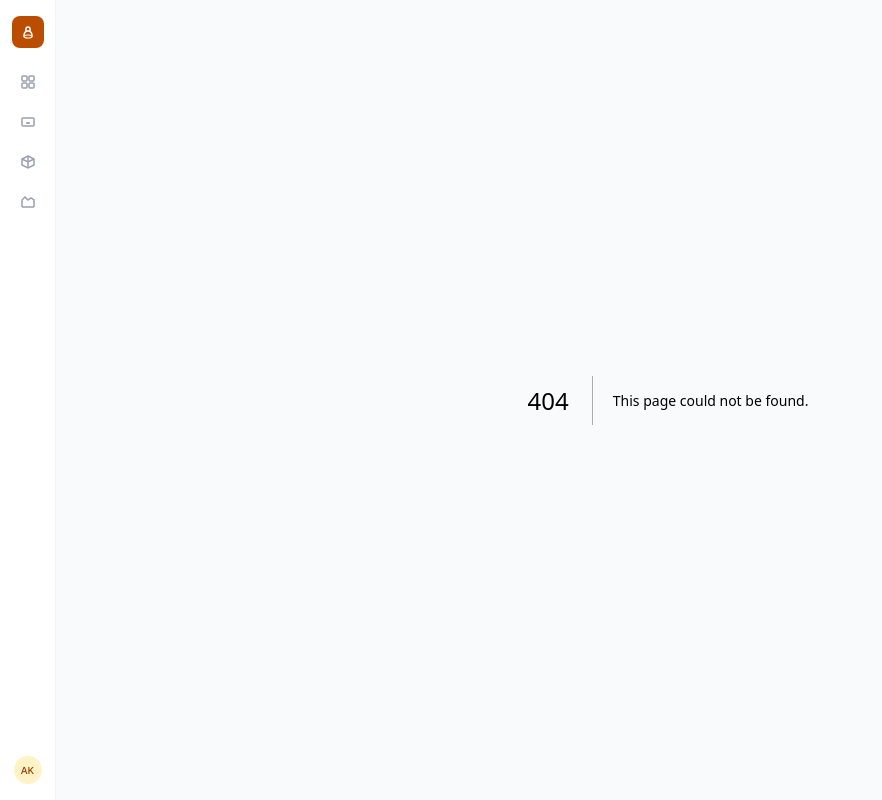
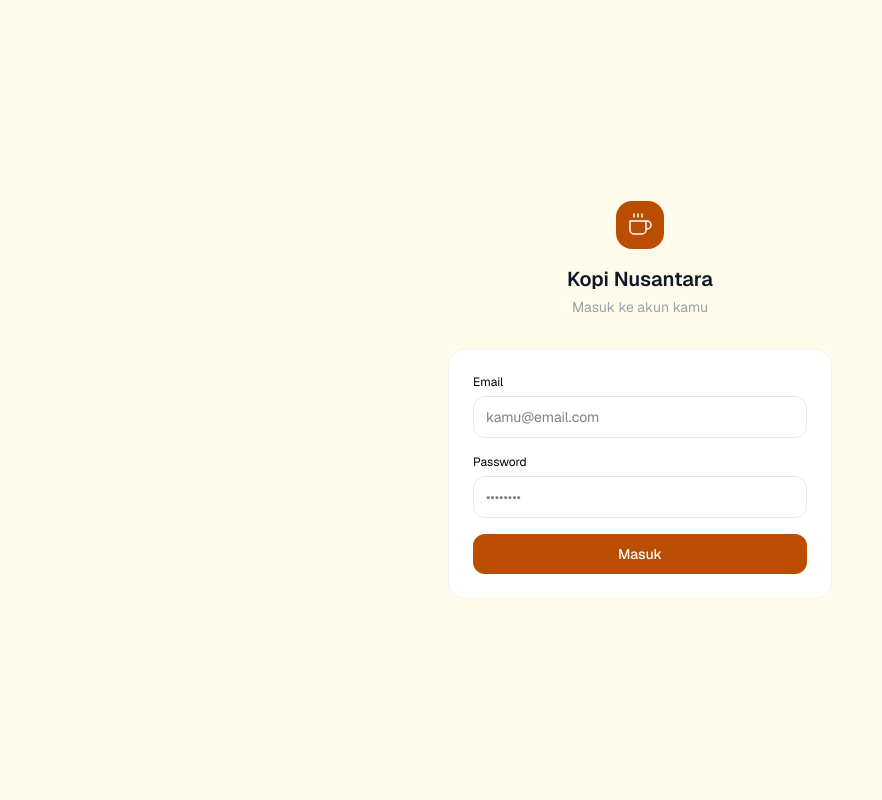
Before and after one commit to dzaky-almer/kasirku, a Next.js app: page /login in a window 1280 px wide. Before the commit this address had no page. Shown: the whole page, without its empty margins (0-882 px from the left). Built offline with nearby package versions, Linux system fonts and the light colour scheme.

Commit message:
fiturlogin

```diff
--- a/app/api/auth/login/route.ts
+++ b/app/api/auth/login/route.ts
@@ -13,8 +13,11 @@ export async function POST(req: Request) {
     );
   }
 
-  // Cek user ada
-  const user = await prisma.user.findUnique({ where: { email } });
+  const user = await prisma.user.findUnique({
+    where: { email },
+    include: { stores: true }, // ← TAMBAHKAN
+  });
+
   if (!user) {
     return NextResponse.json(
       { error: "Email atau password salah" },
@@ -22,7 +25,6 @@ export async function POST(req: Request) {
     );
   }
 
-  // Verifikasi password
   const valid = await bcrypt.compare(password, user.password);
   if (!valid) {
     return NextResponse.json(
@@ -34,5 +36,6 @@ export async function POST(req: Request) {
   return NextResponse.json({
     id: user.id,
     email: user.email,
+    storeId: user.stores[0]?.id ?? null, // ← TAMBAHKAN
   });
 }
--- /dev/null
+++ b/app/login/page.tsx
@@ -0,0 +1,93 @@
+"use client";
+
+import { useState } from "react";
+import { signIn } from "next-auth/react";
+import { useRouter } from "next/navigation";
+
+export default function LoginPage() {
+  const router = useRouter();
+  const [email, setEmail] = useState("");
+  const [password, setPassword] = useState("");
+  const [error, setError] = useState("");
+  const [loading, setLoading] = useState(false);
+
+  async function handleLogin(e: React.FormEvent) {
+    e.preventDefault();
+    setError("");
+    setLoading(true);
+
+    const res = await signIn("credentials", {
+      email,
+      password,
+      redirect: false,
+    });
+
+    setLoading(false);
+
+    if (res?.error) {
+      setError("Email atau password salah.");
+    } else {
+      router.push("/dashboard");
+    }
+  }
+
+  return (
+    <div className="min-h-screen bg-amber-50 flex items-center justify-center px-4">
+      <div className="w-full max-w-sm">
+        {/* Logo */}
+        <div className="text-center mb-8">
+          <div className="w-12 h-12 bg-amber-700 rounded-2xl flex items-center justify-center mx-auto mb-4">
+            <svg viewBox="0 0 24 24" className="w-6 h-6 text-white" fill="none" strokeWidth={1.5}>
+              <path d="M18 8h1a4 4 0 010 8h-1M2 8h16v9a4 4 0 01-4 4H6a4 4 0 01-4-4V8zM6 1v3M10 1v3M14 1v3" stroke="currentColor" strokeLinecap="round" strokeLinejoin="round" />
+            </svg>
+          </div>
+          <h1 className="text-xl font-semibold text-gray-900">Kopi Nusantara</h1>
+          <p className="text-sm text-gray-400 mt-1">Masuk ke akun kamu</p>
+        </div>
+
+        {/* Form */}
+        <div className="bg-white rounded-2xl border border-gray-100 p-6 text-black">
+          <form onSubmit={handleLogin} className="space-y-4">
+            <div>
+              <label className="text-xs text-black mb-1.5 block">Email</label>
+              <input
+                type="email"
+                value={email}
+                onChange={(e) => setEmail(e.target.value)}
+                placeholder="kamu@email.com"
+                required
+                className="w-full px-3 py-2.5 text-sm border border-gray-200 rounded-xl outline-none focus:border-amber-400 transition-colors"
+              />
+            </div>
+
+            <div>
+              <label className="text-xs text-black mb-1.5 block">Password</label>
+              <input
+                type="password"
+                value={password}
+                onChange={(e) => setPassword(e.target.value)}
+                placeholder="••••••••"
+                required
+                className="w-full px-3 py-2.5 text-sm border border-gray-200 rounded-xl outline-none focus:border-amber-400 transition-colors"
+              />
+            </div>
+
+            {error && (
+              <p className="text-xs text-red-500 bg-red-50 px-3 py-2 rounded-lg">
+                {error}
+              </p>
+            )}
+
+            <button
+              type="submit"
+              disabled={loading}
+              className="w-full py-2.5 bg-amber-700 text-white text-sm font-medium rounded-xl hover:bg-amber-800 transition-colors disabled:opacity-40 disabled:cursor-not-allowed"
+            >
+              {loading ? "Masuk..." : "Masuk"}
+            </button>
+          </form>
+        </div>
+      </div>
+    </div>
+  );
+}
--- a/components/sidebar.tsx
+++ b/components/sidebar.tsx
@@ -47,8 +47,14 @@ const navItems = [
   },
 ];
 
+// Halaman yang tidak perlu sidebar
+const hiddenOn = ["/login", "/register"];
+
 export default function Sidebar() {
   const pathname = usePathname();
+
+  // Sembunyikan sidebar di halaman login/register
+  if (hiddenOn.includes(pathname)) return null;
 
   return (
     <aside className="w-14 bg-white border-r border-gray-100 flex flex-col items-center py-4 gap-1 flex-shrink-0">
--- /dev/null
+++ b/prisma/seed.ts
@@ -0,0 +1,30 @@
+import { PrismaClient } from "../lib/generated/prisma";
+import { PrismaPg } from "@prisma/adapter-pg";
+import bcrypt from "bcryptjs";
+
+const adapter = new PrismaPg({
+  connectionString: process.env.DATABASE_URL!,
+});
+
+const prisma = new PrismaClient({ adapter });
+
+async function main() {
+  const hashed = await bcrypt.hash("password123", 10);
+
+  const user = await prisma.user.create({
+    data: {
+      email: "admin@kopinusantara.com",
+      password: hashed,
+      stores: {
+        create: {
+          name: "Kopi Nusantara",
+          type: "cafe",
+        },
+      },
+    },
+  });
+
+  console.log("✅ User dibuat:", user.email);
+}
+
+main().catch(console.error).finally(() => prisma.$disconnect());
```
